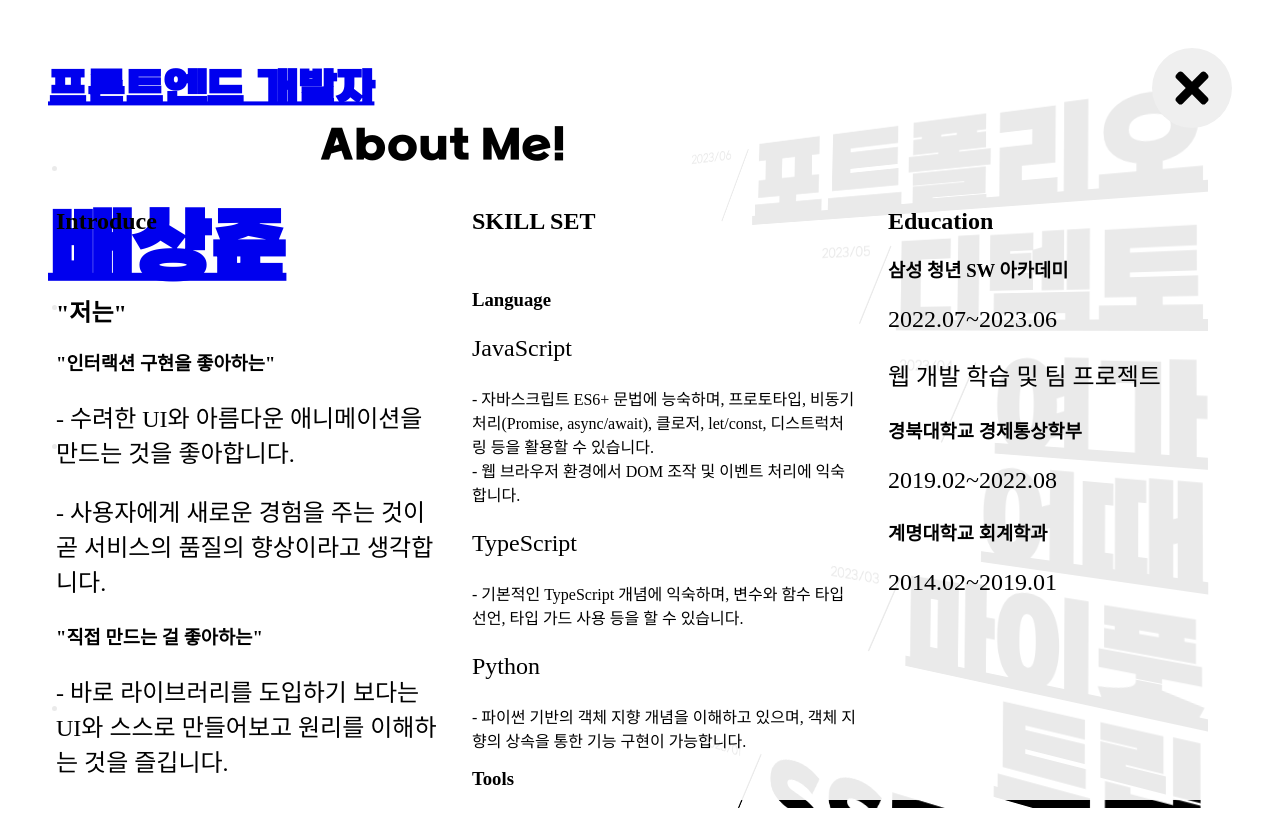
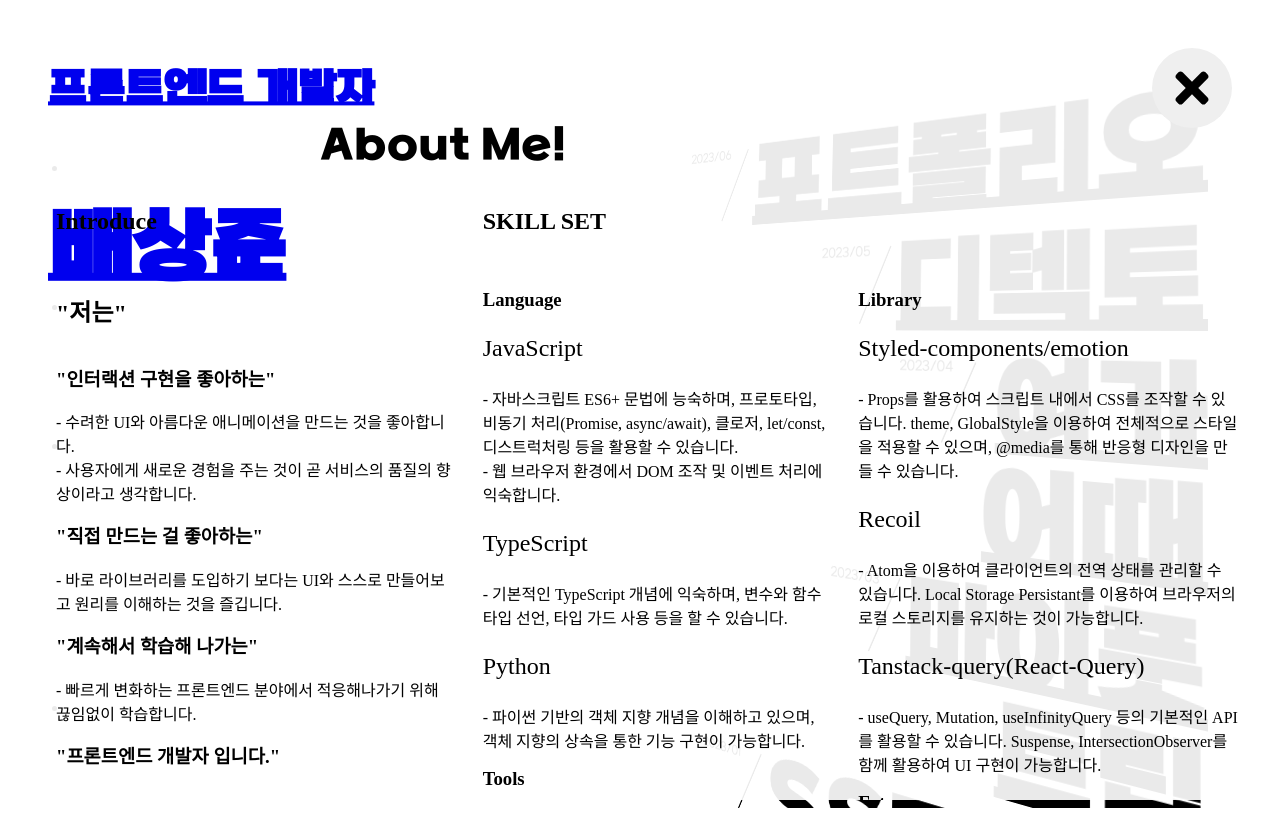
Before and after one commit to no3232/portfolio, a Next.js app: page / in a window 1280 px wide. Both pictures are taken after a click on the button "01 About Me!". Built offline with nearby package versions, Linux system fonts and the light colour scheme.

Commit message:
feat: resume 수정

```diff
--- a/components/main/ResumeModal.tsx
+++ b/components/main/ResumeModal.tsx
@@ -21,34 +21,57 @@ function ResumeModal() {
         </button>
         <div className='backdrop' />
         <div className='about'>
-          <div>
+          <div className='introedu'>
             <h2>Introduce</h2>
             <br />
             <h2>&quot;저는&quot;</h2>
             <h3>&quot;인터랙션 구현을 좋아하는&quot;</h3>
-            <p>- 수려한 UI와 아름다운 애니메이션을 만드는 것을 좋아합니다.</p>
-            <p>- 사용자에게 새로운 경험을 주는 것이 곧 서비스의 품질의 향상이라고 생각합니다.</p>
+            <span>
+              - 수려한 UI와 아름다운 애니메이션을 만드는 것을 좋아합니다.
+            </span>
+            <span>
+              - 사용자에게 새로운 경험을 주는 것이 곧 서비스의 품질의 향상이라고
+              생각합니다.
+            </span>
             <h3>&quot;직접 만드는 걸 좋아하는&quot;</h3>
-            <p>- 바로 라이브러리를 도입하기 보다는 UI와 스스로 만들어보고 원리를 이해하는 것을 즐깁니다.</p>
+            <span>
+              - 바로 라이브러리를 도입하기 보다는 UI와 스스로 만들어보고 원리를
+              이해하는 것을 즐깁니다.
+            </span>
             <h3>&quot;계속해서 학습해 나가는&quot;</h3>
-            <p>- 빠르게 변화하는 프론트엔드 분야에서 적응해나가기 위해 끊임없이 학습합니다.</p>
+            <span>
+              - 빠르게 변화하는 프론트엔드 분야에서 적응해나가기 위해 끊임없이
+              학습합니다.
+            </span>
             <h3>&quot;프론트엔드 개발자 입니다.&quot;</h3>
+            <br />
+            <h2>Education</h2>
+            <h3>삼성 청년 SW 아카데미</h3>
+            <p>2022.07~2023.06</p>
+            <span>웹 개발 학습 및 팀 프로젝트</span>
+            <h3>경북대학교 경제통상학부</h3>
+            <p>2019.02~2022.08</p>
+            <h3>계명대학교 회계학과</h3>
+            <p>2014.02~2019.01</p>
           </div>
-          <div>
+          <div className='skillset'>
             <h2>SKILL SET</h2>
             <br />
+            <div>
+              <div className='language'>
                 <h3>Language</h3>
                 <p>JavaScript</p>
                 <span>
                   - 자바스크립트 ES6+ 문법에 능숙하며, 프로토타입, 비동기
-              처리(Promise, async/await), 클로저, let/const, 디스트럭처링 등을
-              활용할 수 있습니다.
-              <br />- 웹 브라우저 환경에서 DOM 조작 및 이벤트 처리에 익숙합니다.
+                  처리(Promise, async/await), 클로저, let/const, 디스트럭처링
+                  등을 활용할 수 있습니다.
+                  <br />- 웹 브라우저 환경에서 DOM 조작 및 이벤트 처리에
+                  익숙합니다.
                 </span>
                 <p>TypeScript</p>
                 <span>
-              - 기본적인 TypeScript 개념에 익숙하며, 변수와 함수 타입 선언, 타입
-              가드 사용 등을 할 수 있습니다.
+                  - 기본적인 TypeScript 개념에 익숙하며, 변수와 함수 타입 선언,
+                  타입 가드 사용 등을 할 수 있습니다.
                 </span>
                 <p>Python</p>
                 <span>
@@ -59,25 +82,27 @@ function ResumeModal() {
                 <p>React.js</p>
                 <span>
                   - 가상 DOM(Virtual DOM), 컴포넌트, 상태 관리, 생명주기, 이벤트
-              처리에 대해 이해하고 있으며, 커스텀 훅 패턴을 사용하여 컴포넌트
-              재사용이 가능합니다.
+                  처리에 대해 이해하고 있으며, 커스텀 훅 패턴을 사용하여
+                  컴포넌트 재사용이 가능합니다.
                 </span>
                 <p>Next.js</p>
                 <span>
-              - SSR(Server Side Rendering) 방식을 이해하고 있으며, next13 버전을
-              공부 중입니다.
+                  - SSR(Server Side Rendering) 방식을 이해하고 있으며, next13
+                  버전을 공부 중입니다.
                 </span>
                 <p>Django</p>
                 <span>
-              - DRF(Django REST Framework) 기반의 Django 동작 원리를 이해하고
-              있으며, 필요에 따라 DRF 기반 라이브러리를 오버라이드하여 원하는
-              기능을 구현할 수 있습니다.
+                  - DRF(Django REST Framework) 기반의 Django 동작 원리를
+                  이해하고 있으며, 필요에 따라 DRF 기반 라이브러리를
+                  오버라이드하여 원하는 기능을 구현할 수 있습니다.
                 </span>
                 <p>Vue2.js</p>
                 <span>
                   - Vue2의 라이프사이클을 이해하고 있으며, Vuex, Vue router를
                   이용하여 소규모 프로젝트를 진행할 수 있습니다.
                 </span>
+              </div>
+              <div className='library'>
                 <h3>Library</h3>
                 <p>Styled-components/emotion</p>
                 <span>
@@ -93,23 +118,15 @@ function ResumeModal() {
                 </span>
                 <p>Tanstack-query(React-Query)</p>
                 <span>
-              - useQuery, Mutation, useInfinityQuery 등의 기본적인 API를 활용할
-              수 있습니다. Suspense, IntersectionObserver를 함께 활용하여 UI
-              구현이 가능합니다.
+                  - useQuery, Mutation, useInfinityQuery 등의 기본적인 API를
+                  활용할 수 있습니다. Suspense, IntersectionObserver를 함께
+                  활용하여 UI 구현이 가능합니다.
                 </span>
                 <h3>Ect</h3>
                 <p>Git, Github</p>
                 <p>JIRA</p>
               </div>
-          <div>
-            <h2>Education</h2>
-            <h3>삼성 청년 SW 아카데미</h3>
-            <p>2022.07~2023.06</p>
-            <p>웹 개발 학습 및 팀 프로젝트</p>
-            <h3>경북대학교 경제통상학부</h3>
-            <p>2019.02~2022.08</p>
-            <h3>계명대학교 회계학과</h3>
-            <p>2014.02~2019.01</p>
+            </div>
           </div>
         </div>
       </ModalSection>
@@ -154,14 +171,48 @@ const ModalSection = styled.section<ModalSectionProps>`
     transition: all 0.2s;
 
     transform: ${(props) =>
-      props.modalshow === "true" ? "translate3d(0, 0, 0)" : "translate3d(0, 100px, 0)"};
+      props.modalshow === "true"
+        ? "translate3d(0, 0, 0)"
+        : "translate3d(0, 100px, 0)"};
     opacity: ${(props) => (props.modalshow === "true" ? "1" : "0")};
 
-    > div {
+    > .introedu {
+      display: flex;
+      flex-direction: column;
+
       width: 100%;
       flex-grow: 1;
       padding: 1rem;
       flex-basis: 0;
+    }
+
+    > .skillset {
+      display: flex;
+      flex-direction: column;
+
+      width: 100%;
+      flex-grow: 2;
+      padding: 1rem;
+      flex-basis: 0;
+
+      > div {
+        display: flex;
+        flex-direction: row;
+
+        .language,
+        .library {
+          margin-right: 2rem;
+        }
+
+        @media (max-width: 600px) {
+          flex-direction: column;
+
+          .language,
+          .library {
+            margin-right: 0;
+          }
+        }
+      }
     }
   }
 
@@ -197,7 +248,9 @@ const ModalSection = styled.section<ModalSectionProps>`
     transition: all 0.3s;
 
     transform: ${(props) =>
-      props.modalshow === "true" ? "translate3d(0, 0, 0)" : "translate3d(20rem, 0, 0)"};
+      props.modalshow === "true"
+        ? "translate3d(0, 0, 0)"
+        : "translate3d(20rem, 0, 0)"};
     opacity: ${(props) => (props.modalshow === "true" ? "1" : "0")};
   }
 
@@ -220,7 +273,9 @@ const ModalSection = styled.section<ModalSectionProps>`
 
     transition: 0.3s all;
     transform: ${(props) =>
-      props.modalshow === "true" ? "translate3d(0, 0, 0)" : "translate3d(10rem, 0, 0)"};
+      props.modalshow === "true"
+        ? "translate3d(0, 0, 0)"
+        : "translate3d(10rem, 0, 0)"};
     opacity: ${(props) => (props.modalshow === "true" ? "1" : "0")};
 
     border-radius: 100%;
```
Also changed, not shown: app/detecto/layout.tsx (deleted, +0 -11 lines). Lines whose indentation alone changed are shown as unchanged.
